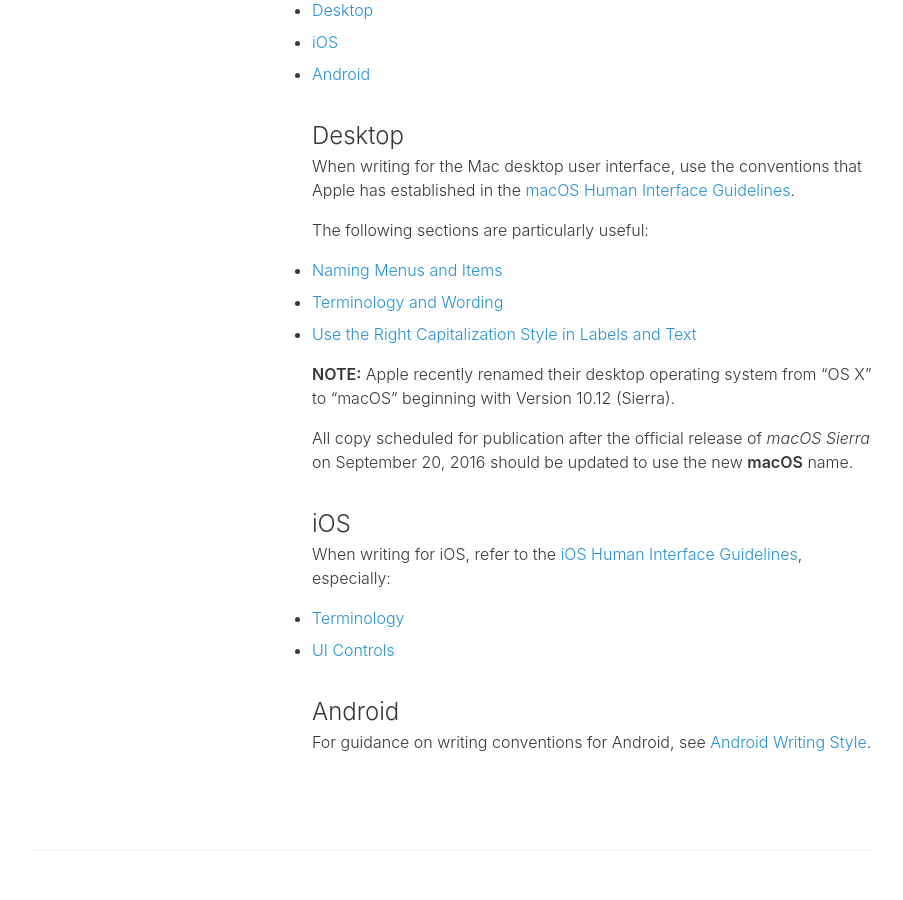
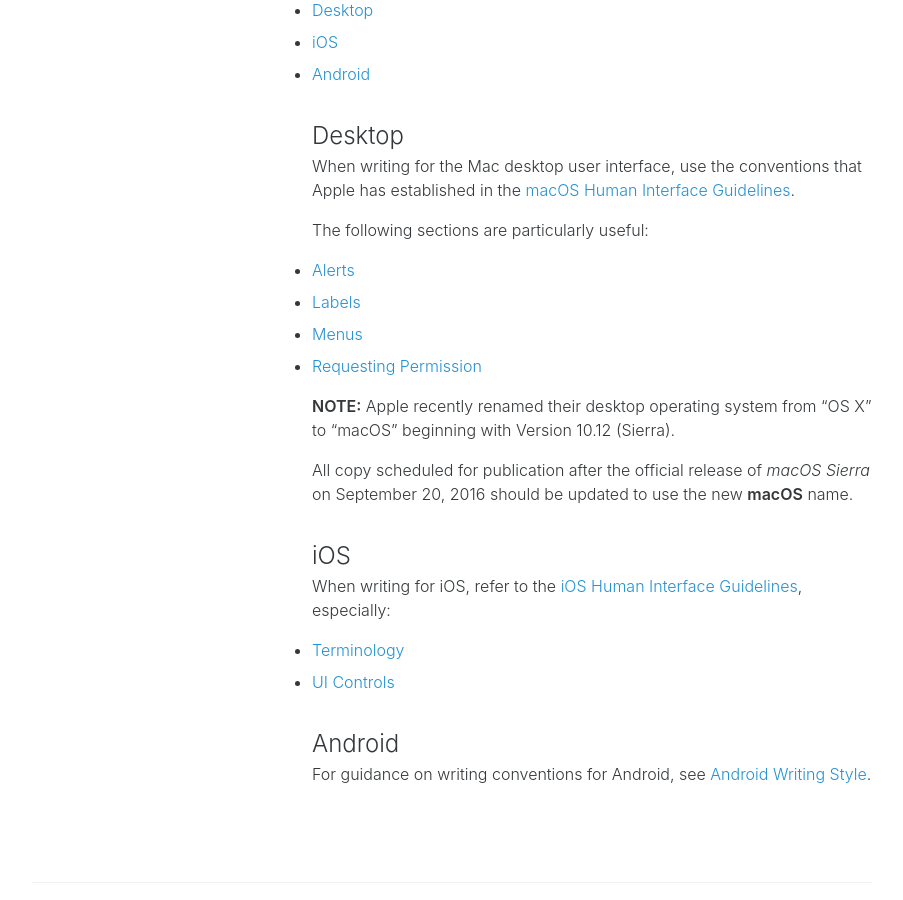
Before and after one commit to wireapp/brand, a Jekyll site: the page built from text/user-interface/index.md, in a window 1280 px wide and 900 px high, scrolled down 978 px. Shown: the whole window, without its empty margins (188-1091 px from the left). Built offline with Jekyll 4.4.1, drawn with Linux system fonts in a browser that asks for light colours; comment, search, counter and statistics services are not loaded; some of the changed lines change nothing that is shown.

Commit message:
Update links to Apple Human Interface Guidelines
Per https://heise.de/-3762151

```diff
--- a/text/user-interface/index.md
+++ b/text/user-interface/index.md
@@ -23,9 +23,9 @@
 
 <!-- MarkdownTOC autolink="true" bracket="round" depth="3" -->
 
-- [Desktop](#desktop)
-- [iOS](#ios)
-- [Android](#android)
+* [Desktop](#desktop)
+* [iOS](#ios)
+* [Android](#android)
 
 <!-- /MarkdownTOC -->
 
@@ -35,9 +35,10 @@
 
 The following sections are particularly useful:
 
-* [Naming Menus and Items][2]
-* [Terminology and Wording][3]
-* [Use the Right Capitalization Style in Labels and Text][4]
+* [Alerts][2]
+* [Labels][3]
+* [Menus][4]
+* [Requesting Permission][5]
 
 **NOTE:** Apple recently renamed their desktop operating system from “OS X” to “macOS” beginning with Version 10.12 (Sierra).
 
@@ -45,20 +46,21 @@
 
 ### iOS
 
-When writing for iOS, refer to the [iOS Human Interface Guidelines][5], especially:
+When writing for iOS, refer to the [iOS Human Interface Guidelines][6], especially:
 
-* [Terminology][6]
-* [UI Controls][7]
+* [Terminology][7]
+* [UI Controls][8]
 
 ### Android
 
-For guidance on writing conventions for Android, see [Android Writing Style][8].
+For guidance on writing conventions for Android, see [Android Writing Style][9].
 
-[1]:	https://developer.apple.com/library/content/documentation/UserExperience/Conceptual/OSXHIGuidelines/
-[2]:	https://developer.apple.com/library/content/documentation/UserExperience/Conceptual/OSXHIGuidelines/MenuNaming.html
-[3]:	https://developer.apple.com/library/content/documentation/UserExperience/Conceptual/OSXHIGuidelines/TerminologyWording.html
-[4]:	https://developer.apple.com/library/content/documentation/UserExperience/Conceptual/OSXHIGuidelines/TerminologyWording.html#//apple_ref/doc/uid/20000957-CH15-SW4
-[5]:	https://developer.apple.com/ios/human-interface-guidelines/
-[6]:	https://developer.apple.com/ios/human-interface-guidelines/interaction/terminology/
-[7]:	https://developer.apple.com/ios/human-interface-guidelines/ui-controls/
-[8]:	https://developer.android.com/design/style/writing.html
+[1]: https://developer.apple.com/macos/human-interface-guidelines/
+[2]: https://developer.apple.com/macos/human-interface-guidelines/windows-and-views/alerts/
+[3]: https://developer.apple.com/macos/human-interface-guidelines/fields-and-labels/labels/
+[4]: https://developer.apple.com/macos/human-interface-guidelines/menus/
+[5]: https://developer.apple.com/macos/human-interface-guidelines/user-interaction/requesting-permission/
+[6]: https://developer.apple.com/ios/human-interface-guidelines/
+[7]: https://developer.apple.com/ios/human-interface-guidelines/visual-design/terminology/
+[8]: https://developer.apple.com/ios/human-interface-guidelines/controls/buttons/
+[9]: https://developer.android.com/design/style/writing.html
```
